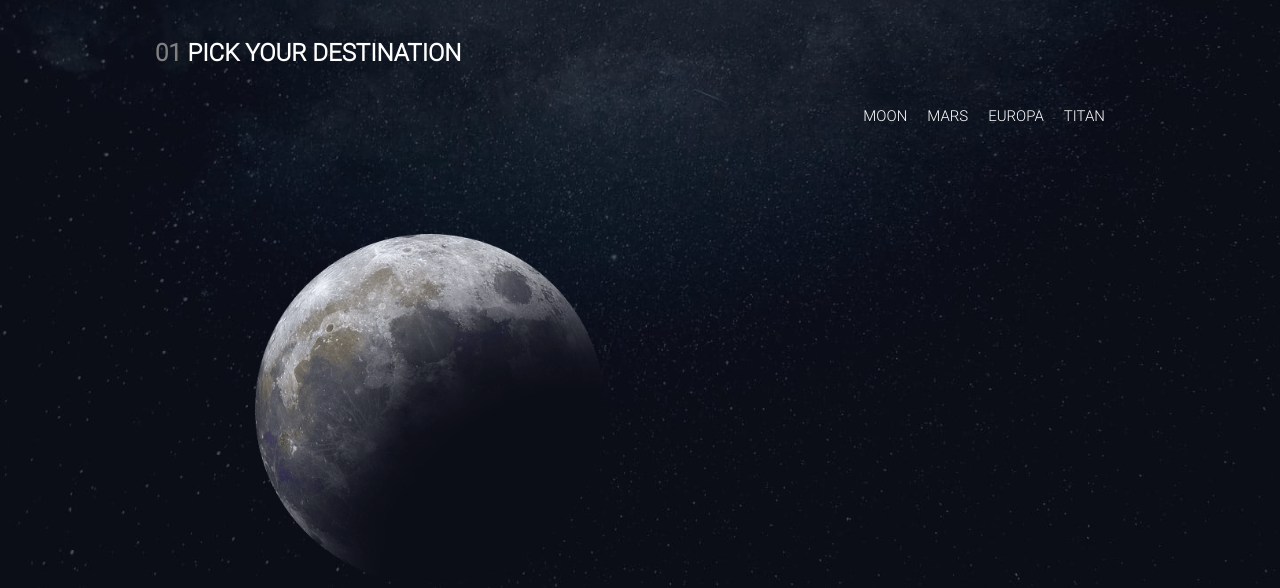
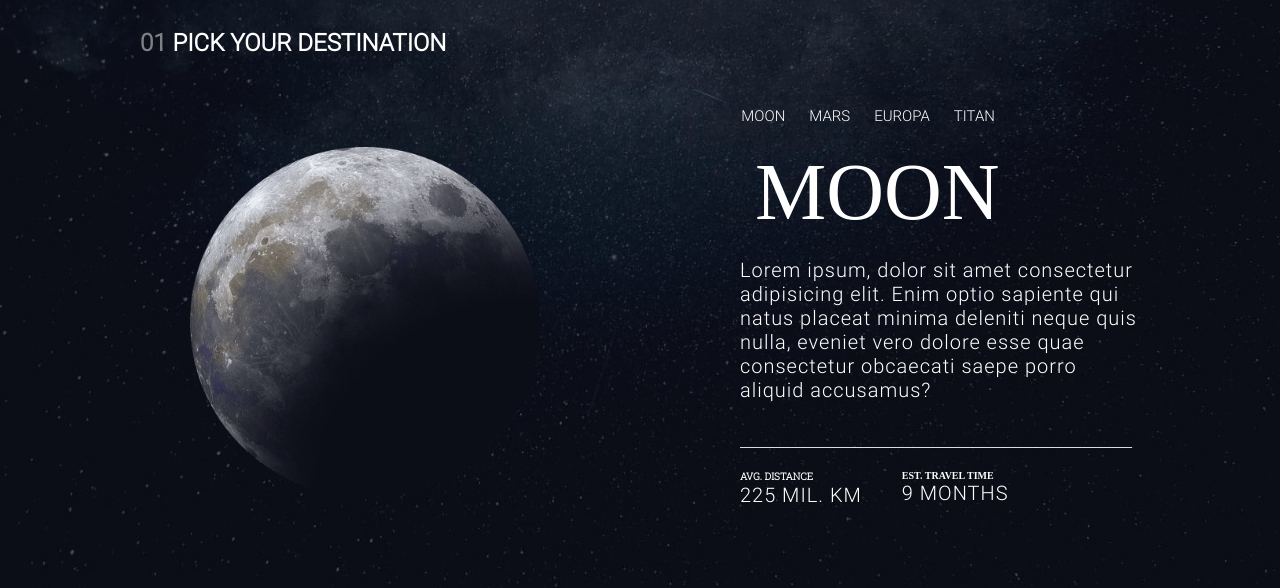
Before and after one commit to Affmesquita/space-tourism, a website: page destination.html in a window 1280 px wide. Shown: the part 161-749 px from the top of the page. Drawn offline with Linux system fonts and the light colour scheme; a web font is replaced by a local one.

Commit message:
atualizado

```diff
--- a/destination.html
+++ b/destination.html
@@ -25,13 +25,11 @@
             </ul>
         </div>
 
-        <div class="chosen-destination">
+        <div class="destination-conteiner">
 
-            <div class="title-destination">
-                <h1><span class="num-color">01 </span> PICK YOUR DESTINATION</h1>
+            <div class="title">
+               <div class="destination-title"><span class="num-color">01 </span>PICK YOUR DESTINATION</div>
             </div>
-
-            <div class="planet-destination">
 
             <div class="destination-list">
                 <button id="moon" onclick="showBox(0)">MOON</button>
@@ -40,83 +38,39 @@
                 <button id="titan" onclick="showBox(3)">TITAN</button>
             </div>
 
-                <div class="descrition-conteiner">
+            <div class="destination-cards">
 
-                    <div class="conteiner-slide-descrition">
+                <div class="slide-descrition">
 
-                        <div class="slide-descrition" id="slide-1">
-                            <img src="image/destination/image-moon.png" alt="planeta" class="img-destination" id="moon">
-                            <div class="descrition">
+                    <img src="image/destination/image-moon.png" alt="planeta-img">
+
+                    <div class="descrition-txt">
                         <h1>MOON</h1>
-                                <p>Lorem ipsum dolor sit amet consectetur adipisicing elit. Veniam, nemo sequi. Magni at commodi dolorum libero deserunt sit eveniet, dolores a quae iste neque. Lorem ipsum dolor sit amet consectetur adipisicing elit.</p>
-                                <div class="travel-item-conteiner">
+                        <p>Lorem ipsum, dolor sit amet consectetur adipisicing elit. Enim optio sapiente qui natus placeat minima deleniti neque quis nulla, eveniet vero dolore esse quae consectetur obcaecati saepe porro aliquid accusamus?</p>
+                        <span>_________________________________________________</span>
+                        <div class="planet-distance">
                             <div class="distance">
-                                        <h2>AVG DISTANCE</h2>
+                                <h2>AVG. DISTANCE</h2>
                                 <p>225 MIL. KM</p>
                             </div>
-                                    <div class="time">
+                            <div>
                                 <h2>EST. TRAVEL TIME</h2>
-                                        <P>9 MONTHS</P>
-                                    </div>
-                                </div>
-                            </div>
-                        </div>
-
-                        <div class="slide-descrition hide" id="slide-2">
-                            <img src="image/destination/image-mars.png" alt="planeta" id="mars">
-                            <div class="descrition">
-                                <h1>MARS</h1>
-                                <p>Lorem ipsum dolor sit amet consectetur adipisicing elit. Veniam, nemo sequi. Magni at commodi dolorum libero deserunt sit eveniet, dolores a quae iste neque. Lorem ipsum dolor sit amet consectetur adipisicing elit.</p>
-                                <div class="travel-item-conteiner">
-                                    <div class="distance">
-                                        <h2>AVG DISTANCE</h2>
-                                        <p>225 MIL. KM</p>
-                                    </div>
-                                    <div class="time">
-                                        <h2>EST. TRAVEL TIME</h2>
-                                        <P>9 MONTHS</P>
-                                    </div>
-                                </div>
-                            </div>
-                        </div>
-
-                        <div class="slide-descrition hide" id="slide-3">
-                            <img src="image/destination/image-europa.png" alt="planeta" id="europa">
-                            <div class="descrition">
-                                <h1>EUROPA</h1>
-                                <p>Lorem ipsum dolor sit amet consectetur adipisicing elit. Veniam, nemo sequi. Magni at commodi dolorum libero deserunt sit eveniet, dolores a quae iste neque. Lorem ipsum dolor sit amet consectetur adipisicing elit.</p>
-                                <div class="travel-item-conteiner">
-                                    <div class="distance">
-                                        <h2>AVG DISTANCE</h2>
-                                        <p>225 MIL. KM</p>
-                                    </div>
-                                    <div class="time">
-                                        <h2>EST. TRAVEL TIME</h2>
-                                        <P>9 MONTHS</P>
-                                    </div>
-                                </div>
-                            </div>
-                        </div>
-
-                        <div class="slide-descrition hide" id="slide-4">
-                            <img src="image/destination/image-titan.png" alt="planeta" id="titan">
-                            <div class="descrition">
-                                <h1>TITAN</h1>
-                                <p>Lorem ipsum dolor sit amet consectetur adipisicing elit. Veniam, nemo sequi. Magni at commodi dolorum libero deserunt sit eveniet, dolores a quae iste neque. Lorem ipsum dolor sit amet consectetur adipisicing elit.</p>
-                                <div class="travel-item-conteiner">
-                                    <div class="distance">
-                                        <h2>AVG DISTANCE</h2>
-                                        <p>225 MIL. KM</p>
-                                    </div>
-                                    <div class="time">
-                                        <h2>EST. TRAVEL TIME</h2>
-                                        <P>9 MONTHS</P>
-                                    </div>
+                                <p>9 MONTHS</p>
                             </div>
                         </div>
                     </div>
 
                 </div>
+
+                <div class="slide-descrition hide">
+
+                </div>
+
+                <div class="slide-descrition hide">
+
+                </div>
+
+                <div class="slide-descrition hide">
 
                 </div>
 
--- a/estilos/style.css
+++ b/estilos/style.css
@@ -50,6 +50,13 @@ a {
 .hide {
     display: none;
 }
+.num-color {
+    color: grey;
+}
+.title  {
+    font-family: Roboto-Light;
+}
+
 
 .nav {
     width: 100vw;
@@ -159,7 +166,7 @@ a {
 
 .main-destination {
     width: 100vw;
-    height: 100%;
+    height: 100vh;
 
     color: white;
 
@@ -174,104 +181,98 @@ a {
     padding: 70px 155px;
 }
 
-.title-destination {
-    font-size: .5rem;
+.destination-conteiner {
+    width: 1000px;
+    height: 600px;
 
-    font-family: Roboto-Light;
-}
-.title-destination h1 {
-    font-size: 1.5rem;
-}
-.num-color {
-    color: grey;
+    margin: auto;
+    margin-top: 60px;
+
 }
 
-.planet-destination {
-    height: 100%;
-    display: flex;
-    flex-direction: column;
-}
+.destination-title {
+    font-size: 1.5rem;
+    font-weight: bolder;
 
-.planet-destination img {
-    width: 350px;
-    height: 350px;
-
-    margin-top: 70px;
-    margin-left: 100px;
-}
-
-.descrition-conteiner {
-    width: 100%;
-    height: 100;
-
-    display: flex;
-    flex-direction: column;
-
-}
-.conteiner-slide-descrition {
-    height: 100vh;
+    margin-bottom: 40px;
 }
 
 .destination-list {
-    display: flex;
-    justify-content: flex-end;
+    float: right;
 
-    margin: 30px 0px 0px 0px;
+    margin-right: 135px;
 }
+.destination-list button{
+    color: white;
 
-.destination-list button {
+    font-size: 15px;
+    font-family: Roboto-Light;
+    text-align: center;
+
+    margin: 0px 10px;
+
     padding: 10px 0px;
+    border: none;
 
     background-color: transparent;
-    color: white;
-    border: none;
 
-    font-family: Roboto-Light;
-
-    margin-right: 20px;
-
-    font-size: 15px;
-
-    cursor: pointer;
 }
 .destination-list button:hover {
     border-bottom: 2px solid white;
 }
 
+.destination-cards {
+    width: 100%;
+
+    margin-top: 50px;
+}
 
 .slide-descrition {
-    width: 100vw;
-    height: 100vh;
+    display: flex;
+    justify-content: space-between;
 
-    display: flex;
-    flex-direction: column;
-    justify-content: space-around;
+    overflow: hidden;
+}
+.slide-descrition img {
+    width: 350px;
+    height: 350px;
+
+    margin: 0px 50px;
+}
+
+.descrition-txt {
+    width: 400px;
+}
+.descrition-txt h1 {
+    font-size: 5rem;
+
+    font-family: Lora;
+    font-weight: lighter;
+    margin-left: 15px;
+    margin-bottom: 20px;
+}
+.descrition-txt p {
+    letter-spacing: 1px;
+    font-size: 20px;
 
     font-family: Roboto-Light;
-}
-.slide-descrition h1 {
-    font-size: 5rem;
 
-    margin-left: 10px;
-    padding: 30px 5px;
+    margin-bottom: 30px;
 }
 
-.travel-item-conteiner {
+.planet-distance {
     display: flex;
 
-    border-top: 1px solid rgba(255, 255, 255, 0.158);
     margin-top: 20px;
-
-    padding-top: 20px;
 }
-.travel-item-conteiner h2 {
-    font-size: .5rem;
-    margin-bottom: 5px;
+.planet-distance h2 {
+    font-size: 10px;
 }
 .distance {
-    margin-right: 50px;
+    margin-right: 40px;
+
+    font-family: RobotoSlab-Light;
 }
-
 
 
 /*** CREW  ***/
@@ -290,12 +291,6 @@ a {
     background-size: cover;
     background-attachment: fixed;
     background-repeat: no-repeat;
-}
-
-.title-crew  {
-    font-size: .8rem;
-
-    font-family: Roboto-Light;
 }
 
 .conteiner {
```
Also changed, not shown: crew.html (+1 -4 lines), void.html (added, +39 -0 lines). Lines whose indentation alone changed are shown as unchanged.
